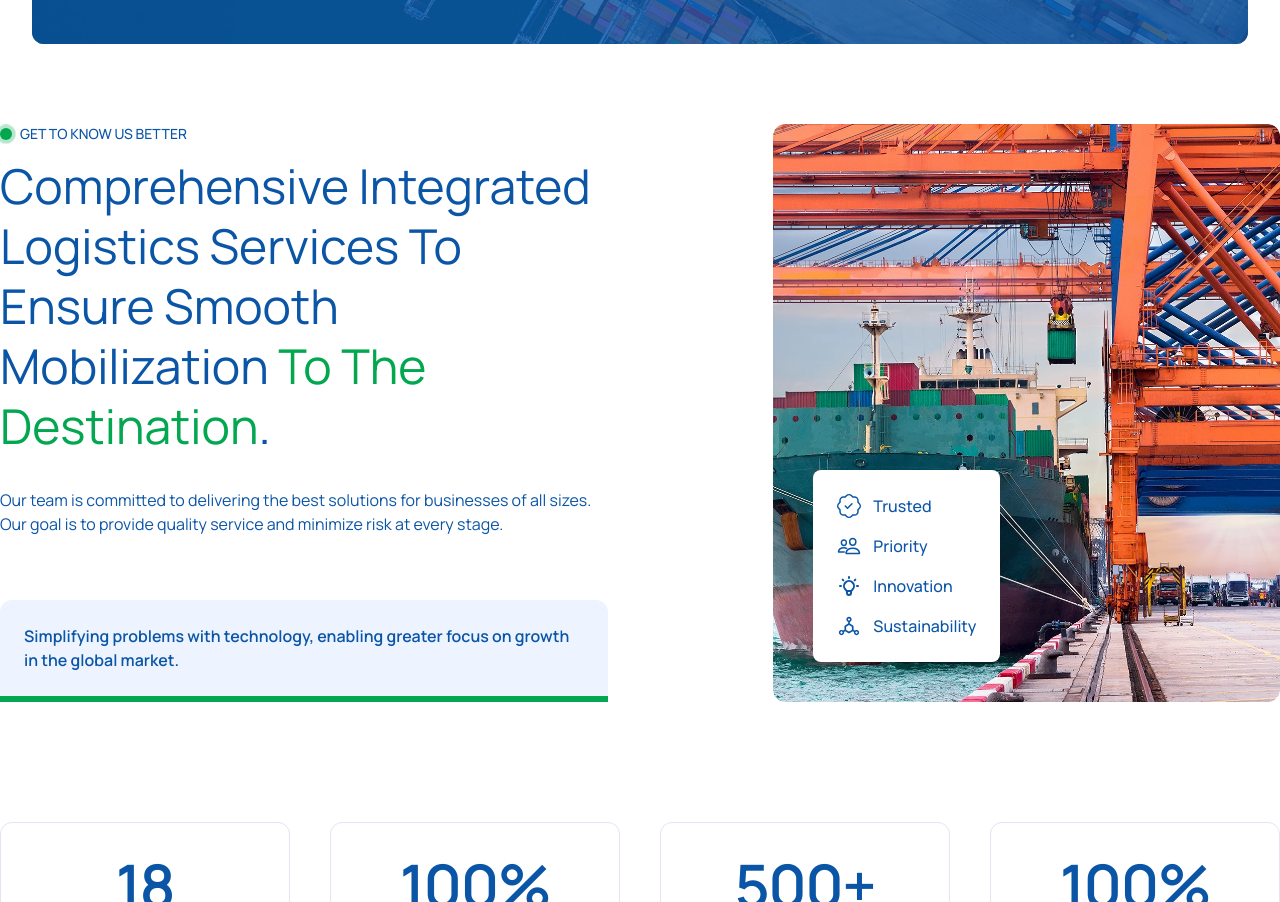
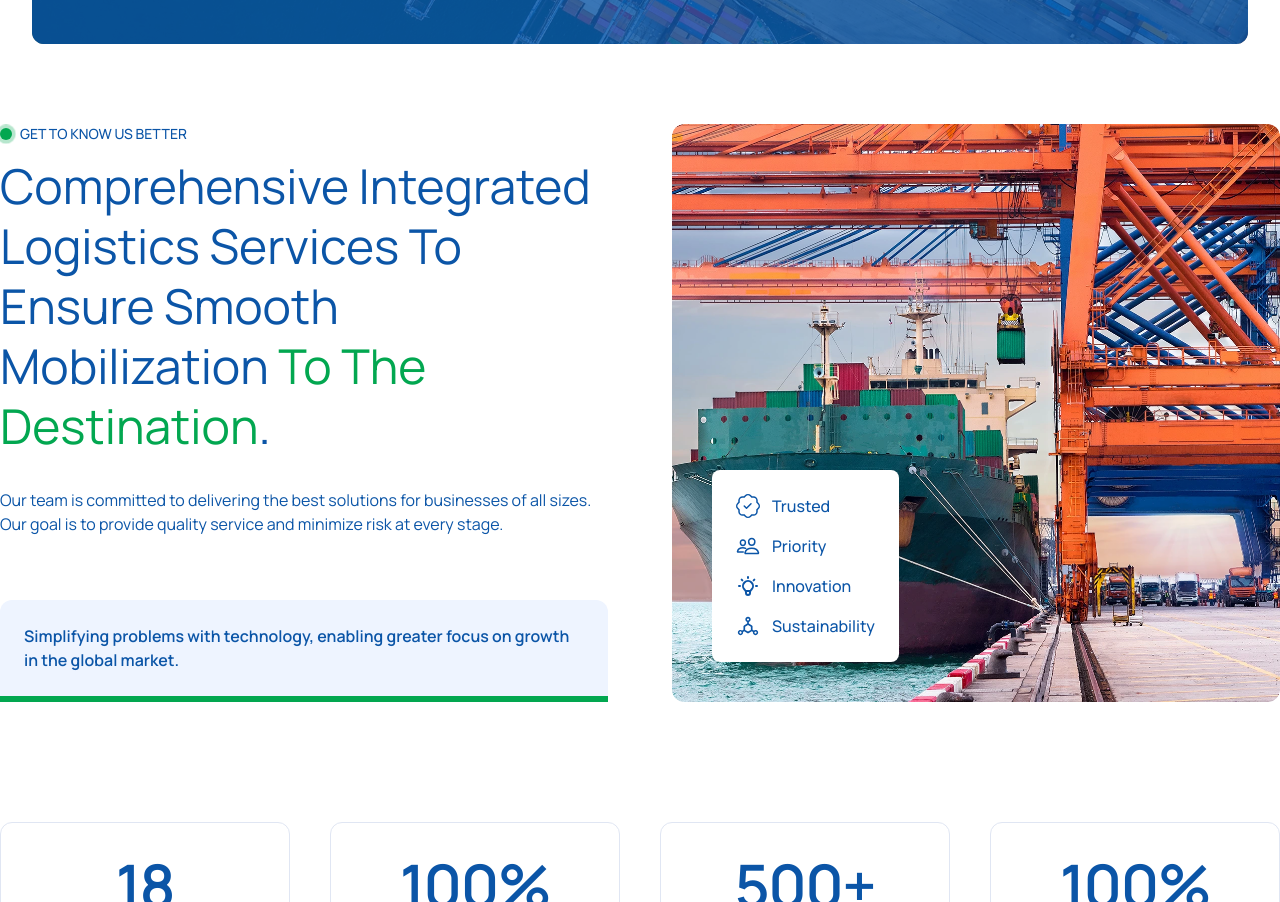
Before and after one commit to ciptacodeteam/shaga, a Next.js app: page /en/about-us in a window 1280 px wide. Shown: the part 520-1422 px from the top of the page. Built offline with nearby package versions, Linux system fonts and the light colour scheme.

Commit message:
fix: update max-width for layout consistency in WhoAreWeSection

```diff
--- a/components/section/tentangkami/WhoAreWe.tsx
+++ b/components/section/tentangkami/WhoAreWe.tsx
@@ -83,7 +83,7 @@ export default function WhoAreWeSection() {
               </motion.div>
             </div>
 
-            <div className='w-full lg:max-w-5/6 lg:ml-auto h-[450px] lg:h-full relative'>
+            <div className='w-full lg:max-w-full lg:ml-auto h-[450px] lg:h-full relative'>
               {/* Ensure the immediate parent of the Image has an explicit height */}
               <motion.div
                 className='h-[450px] md:h-full w-full relative rounded-xl overflow-hidden'
```
